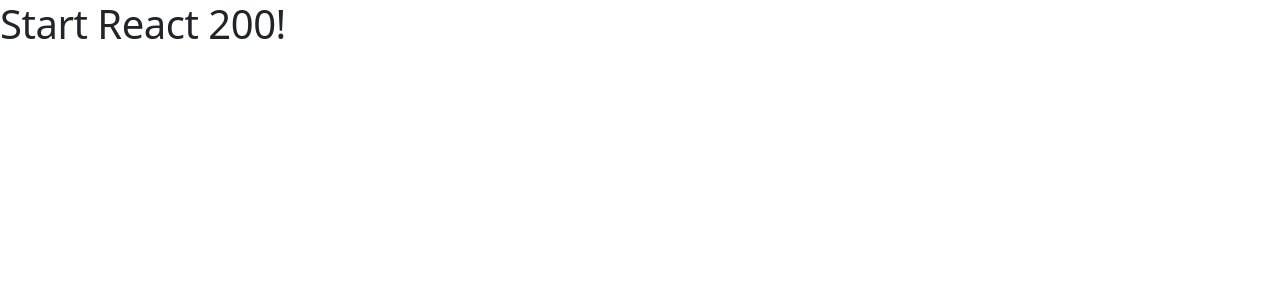
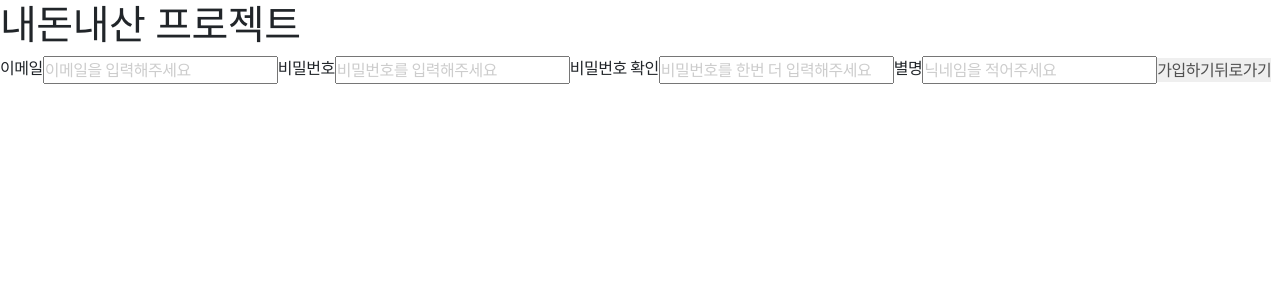
Before and after one commit to CodyBuilder-dev/my-item-stock-front, a React (Create React App) app: page /user/sign-up in a window 1280 px wide. Shown: the top 300 px of the page. Built offline with nearby package versions, Linux system fonts and the light colour scheme.

Commit message:
회원가입 화면 추가

```diff
--- a/src/App.tsx
+++ b/src/App.tsx
@@ -1,36 +1,21 @@
 import React from 'react';
-// import {connect} from "react-redux";
 import {Route} from 'react-router-dom';
 
-// import './App.css';
+// static
 import './css/new.css';
 import 'bootstrap/dist/css/bootstrap.css'
 
-// import Chapter1 from "./Chapter1";
-// import Chapter2 from "./Chapter2"
-// import Chapter3 from "./Chapter3"
-// import StrAddButton from './StrAddButton';
-
-import floatingPopulationList from "./components/floating_population/floatingPopulationList";
-import rechartsSimpleLineChart from "./components/floating_population/rechartsSimpleLineChart";
-import FloatingPopulationScatterChart from "./components/floating_population/FloatingPopulationScatterChart";
+// component
+import SignUp from "./components/user/SignUp";
+import SignIn from "./components/user/SignIn";
 
 function App(props: any) {
   return (
     <div className="App">
-        <h1>Start React 200!</h1>
-          {/*<Chapter1/>*/}
-          {/*<Chapter2/>*/}
-          {/*<Chapter3/> */}
+        <h1>내돈내산 프로젝트</h1>
+        <Route path={"/user/sign-up"} component={SignUp} />
+        <Route path={"/user/sign-in"} component={SignIn} />
 
-        {/*<span>{props.store.getState().data.str}</span><br/>*/}
-        {/*<StrAddButton store={props.store}/>*/}
-
-        {/*<span>{props.str}</span><br/> */}
-        {/*<StrAddButton AppProp={"200"}/> */}
-        <Route path="/floatingPopulationList" component={floatingPopulationList} />
-        <Route path="/rechartsSimpleLineChart" component={rechartsSimpleLineChart} />
-        <Route path={"/floatingPopulationScatterChart"} component={FloatingPopulationScatterChart} />
     </div>
   );
 }
--- /dev/null
+++ b/src/components/user/SignIn.tsx
@@ -0,0 +1,18 @@
+function SignIn(){
+    return (
+        <div>
+            <form>
+                <label htmlFor={"email"}>이메일</label>
+                <input id={"email"} placeholder={"이메일을 입력해주세요"} type={"email"}/>
+
+                <label htmlFor={"pwd"}>비밀번호</label>
+                <input id={"pwd"} placeholder={"비밀번호를 입력해주세요"} type={"password"}/>
+
+                <button type={"submit"}>가입하기</button>
+                <button type={"button"}>뒤로가기</button>
+                <button type={"button"}>Google</button>
+            </form>
+        </div>
+    )
+}
+export default SignIn;
--- /dev/null
+++ b/src/components/user/SignUp.tsx
@@ -0,0 +1,41 @@
+import axios from "axios";
+
+function SignUp(){
+    const isPwdCorrect = function(pwd1: any,pwd2: any) {
+        return pwd1 === pwd2;
+    }
+
+    const sendSignUpRequest = function() {
+        const pwd1 = document.getElementById("pwd");
+        const pwd2 = document.getElementById("pwd-check");
+        if (isPwdCorrect(pwd1,pwd2)) {
+            axios.get("/api/user")
+                .then( response => {alert("잟했어요")})
+                .catch( response => {alert("망했어요")})
+        } else {
+            alert("비밀번호가 일치하지 않습니다");
+        }
+    }
+    return (
+        <div>
+            <form>
+                <label htmlFor={"email"}>이메일</label>
+                <input id={"email"} placeholder={"이메일을 입력해주세요"} type={"email"}/>
+
+                <label htmlFor={"pwd"}>비밀번호</label>
+                <input id={"pwd"} placeholder={"비밀번호를 입력해주세요"} type={"password"}/>
+
+                <label htmlFor={"pwd-check"}>비밀번호 확인</label>
+                <input id={"pwd-check"} placeholder={"비밀번호를 한번 더 입력해주세요"} type={"password"}/>
+
+                <label htmlFor={"nickname"}>별명</label>
+                <input id={"nickname"} placeholder={"닉네임을 적어주세요"} />
+
+                <button type="submit" onClick={sendSignUpRequest}>가입하기</button>
+                <button type={"button"}>뒤로가기</button>
+            </form>
+
+        </div>
+    )
+}
+export default SignUp;
```
